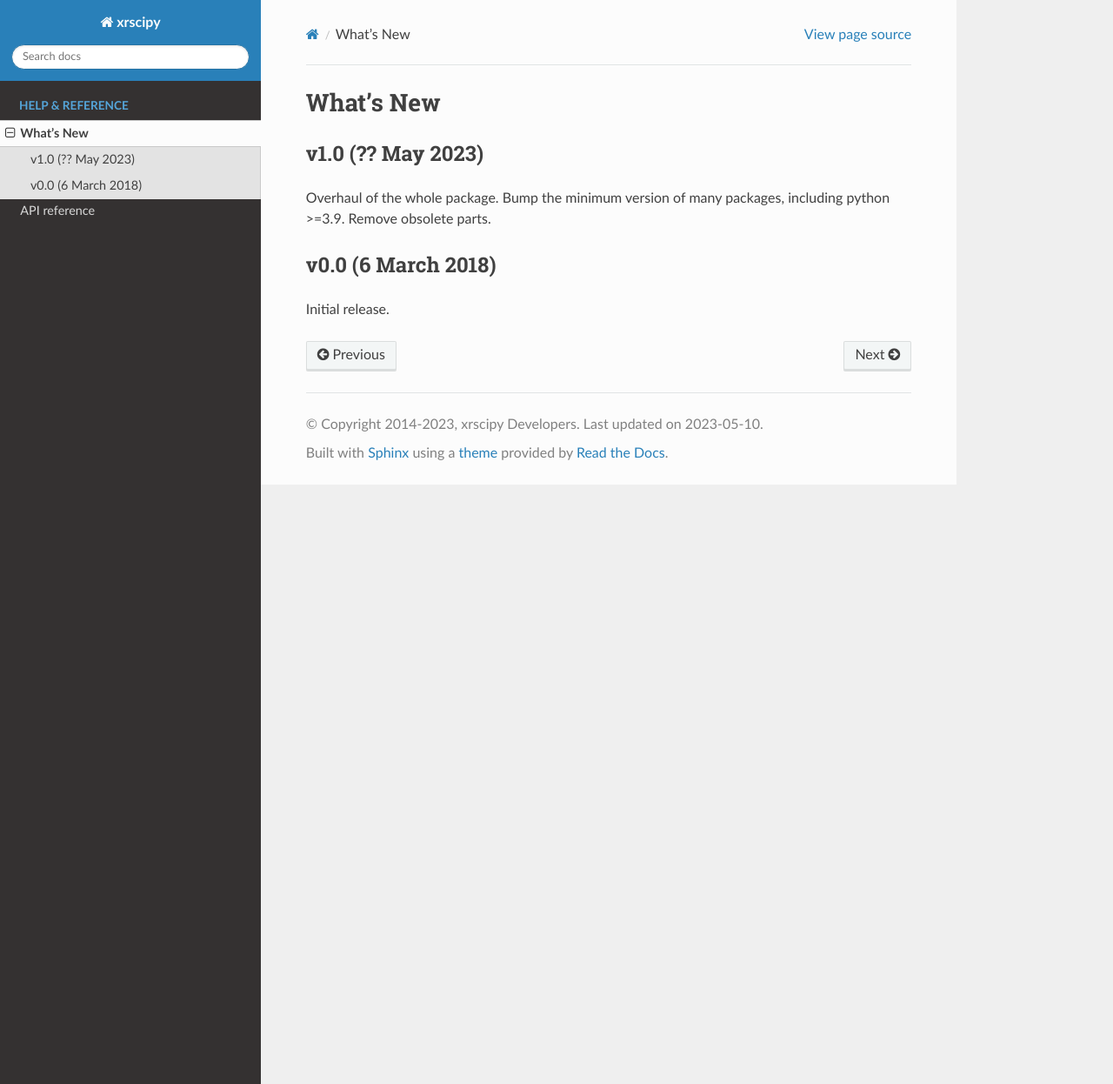
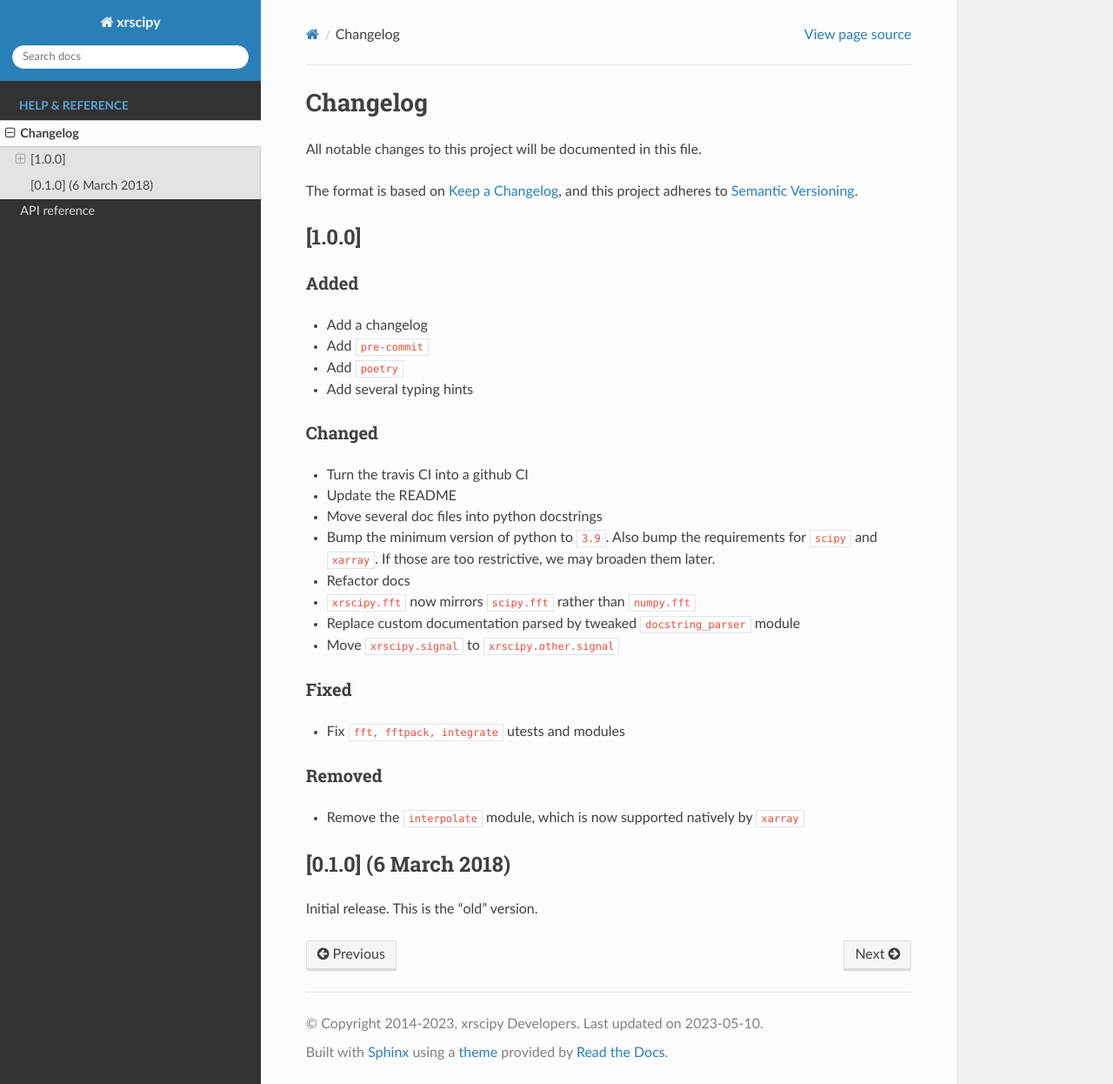
Before and after one commit to hippalectryon-0/xr-scipy, a Sphinx documentation site: the page built from source/whats-new.md, in a window 1280 px wide and 1246 px high. Shown: the whole window at 87% size. Built offline with Sphinx 7.4.7 and the Read the Docs theme 2.0.0, drawn with Linux system fonts in a browser that asks for light colours.

Commit message:
update CI & CHANGELOG

````diff
--- /dev/null
+++ b/CHANGELOG.md
@@ -0,0 +1,38 @@
+# Changelog
+
+All notable changes to this project will be documented in this file.
+
+The format is based on [Keep a Changelog](https://keepachangelog.com/en/1.0.0/), and this project adheres
+to [Semantic Versioning](https://semver.org/spec/v2.0.0.html).
+
+## [1.0.0]
+
+### Added
+
+- Add a changelog
+- Add `pre-commit`
+- Add `poetry`
+- Add several typing hints
+
+### Changed
+
+- Turn the travis CI into a github CI
+- Update the README
+- Move several doc files into python docstrings
+- Bump the minimum version of python to `3.9`. Also bump the requirements for `scipy` and `xarray`. If those are too restrictive, we may broaden them later.
+- Refactor docs
+- `xrscipy.fft` now mirrors `scipy.fft` rather than `numpy.fft`
+- Replace custom documentation parsed by tweaked `docstring_parser` module
+- Move `xrscipy.signal` to `xrscipy.other.signal`
+
+### Fixed
+
+- Fix `fft, fftpack, integrate` utests and modules
+
+### Removed
+
+- Remove the `interpolate` module, which is now supported natively by `xarray`
+
+## [0.1.0] (6 March 2018)
+
+Initial release. This is the "old" version.
--- a/pyproject.toml
+++ b/pyproject.toml
@@ -33,6 +33,7 @@ black = "23.3.00"
 pycln = "2.1.3"
 ipython = "^8.13.2"
 matplotlib = "^3.7.0"  # used in docs
+myst-parser = "1.0.0"  # used in docs
 
 [build-system]
 requires = ["poetry-core"]
--- a/source/conf.py
+++ b/source/conf.py
@@ -34,6 +34,7 @@ extensions = [
     "sphinx.ext.napoleon",
     "IPython.sphinxext.ipython_console_highlighting",
     "IPython.sphinxext.ipython_directive",
+    "myst_parser",
 ]
 
 extlinks = {
--- /dev/null
+++ b/source/whats-new.md
@@ -0,0 +1,2 @@
+```{include} ../CHANGELOG.md
+```
--- a/source/whats-new.rst
+++ /dev/null
@@ -1,14 +0,0 @@
-.. currentmodule:: xrscipy
-
-What's New
-==========
-
-v1.0 (?? May 2023)
-------------------
-
-Overhaul of the whole package. Bump the minimum version of many packages, including python >=3.9. Remove obsolete parts.
-
-v0.0 (6 March 2018)
--------------------
-
-Initial release.
````
Also changed, not shown: 2 other files.
